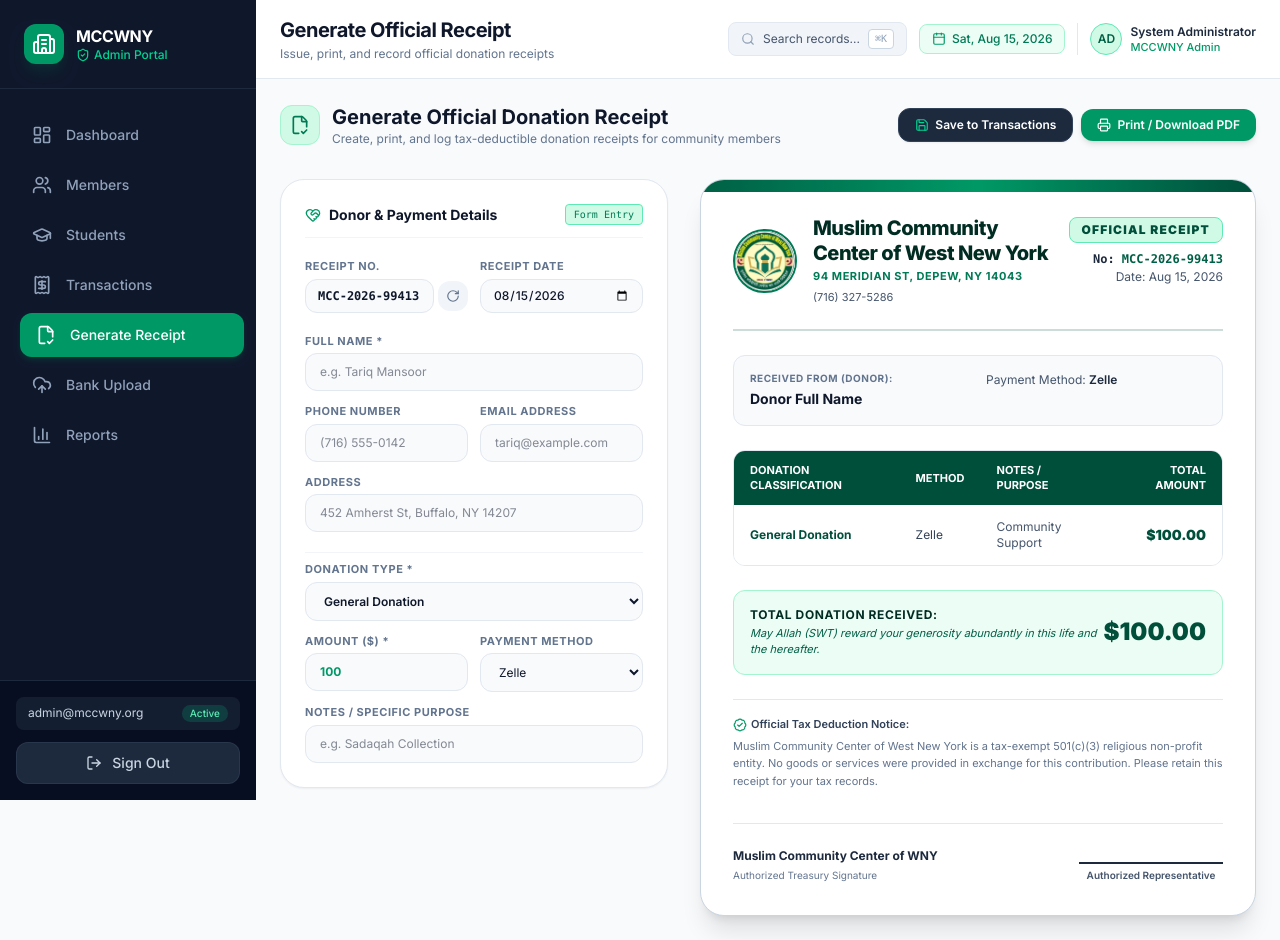
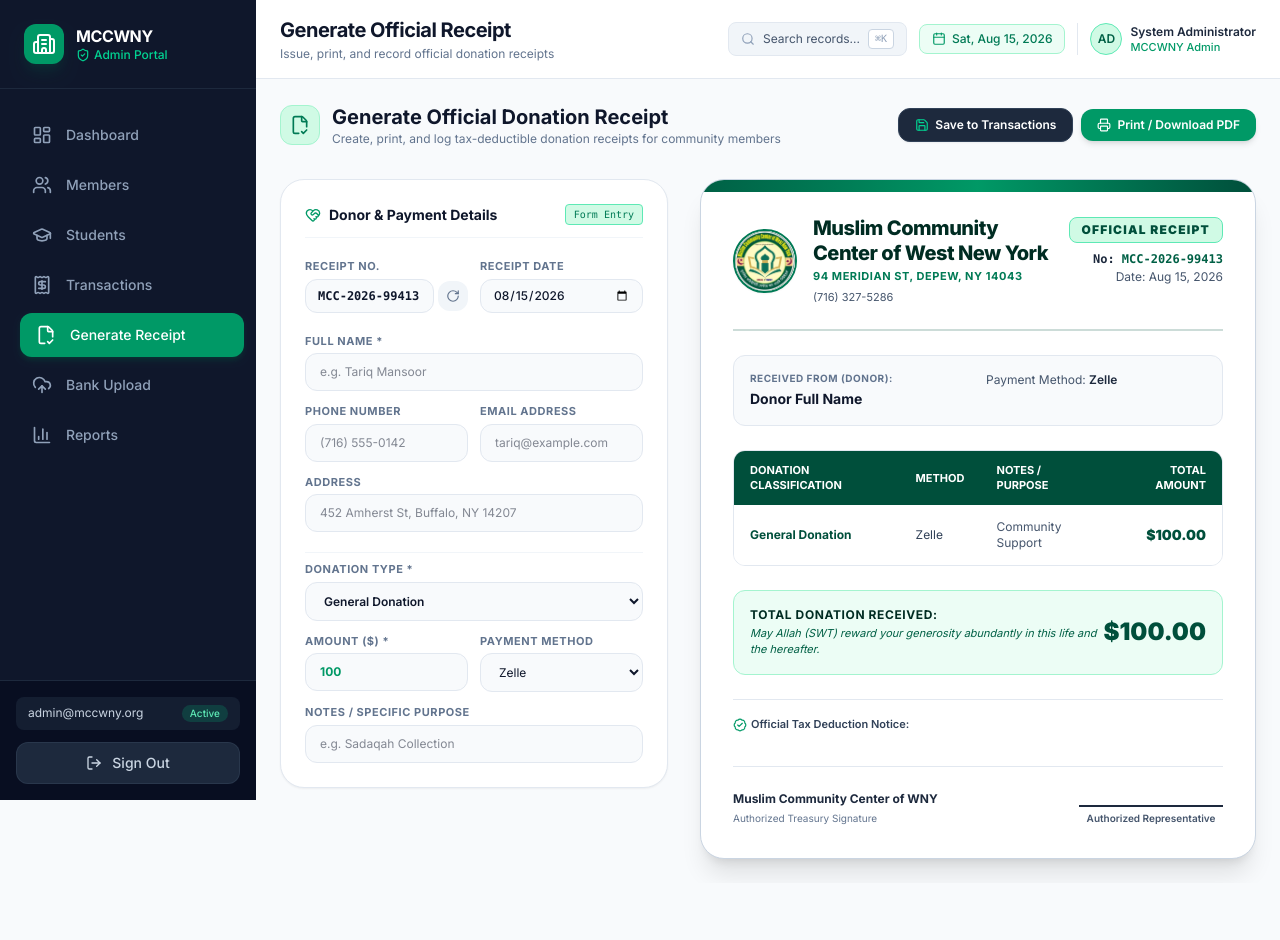
Before and after one commit to noordigitalwny-netizen/MCCWNY, a Next.js app: page /generate-receipt in a window 1280 px wide. After the commit the page ends 883 px from the top, so only its background shows below. Built offline with nearby package versions, Linux system fonts and the light colour scheme.

Commit message:
removed non profit

```diff
--- a/src/app/generate-receipt/page.tsx
+++ b/src/app/generate-receipt/page.tsx
@@ -424,7 +424,6 @@ export default function GenerateReceiptPage() {
               <BadgeCheck className="w-3.5 h-3.5 text-emerald-600" /> Official Tax Deduction Notice:
             </p>
             <p>
-              Muslim Community Center of West New York is a tax-exempt 501(c)(3) religious non-profit entity. No goods or services were provided in exchange for this contribution. Please retain this receipt for your tax records.
             </p>
           </div>
 
```
